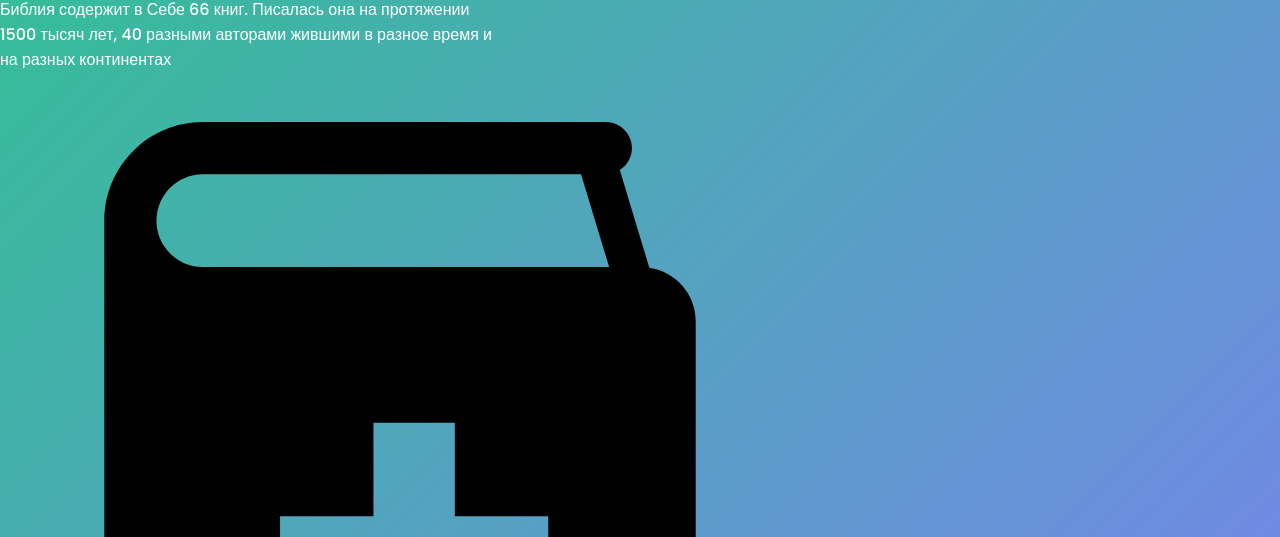
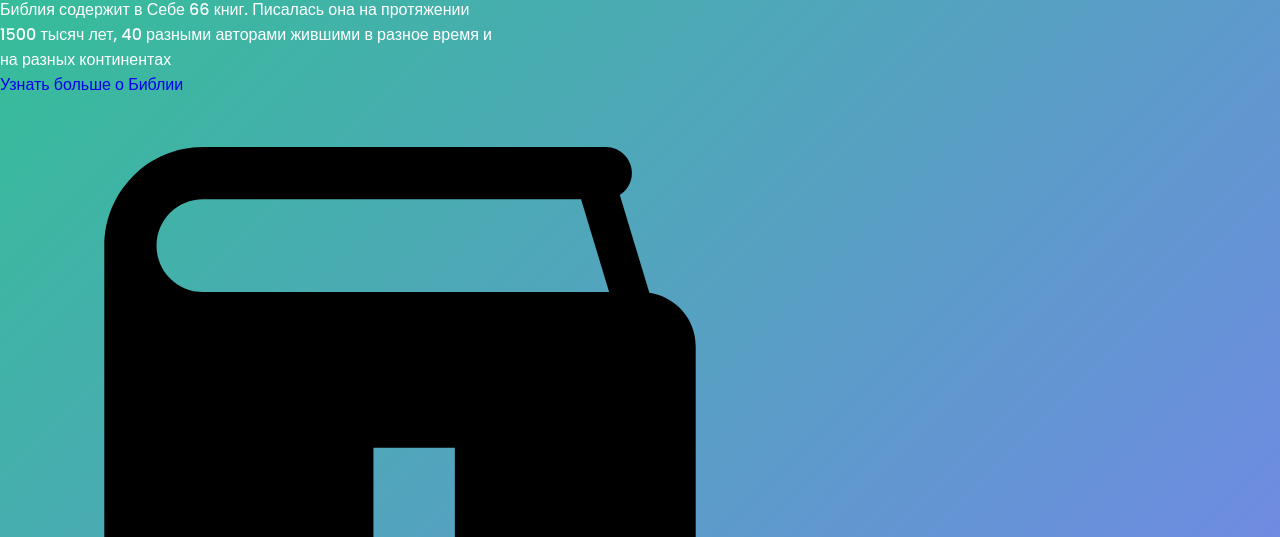
Before and after one commit to KaioSSSan/Page, a plain HTML site: page FavoriteBook.html in a window 1280 px wide. Shown: the part 263-800 px from the top of the page. Drawn offline with Linux system fonts and the light colour scheme.

Commit message:
Update FavoriteBook.html

```diff
--- a/FavoriteBook.html
+++ b/FavoriteBook.html
@@ -23,6 +23,7 @@
         <div class="info">
             <h1>Библия - любимая книга</h1>
             <p>Библия содержит в Себе 66 книг. Писалась она на протяжении 1500 тысяч лет, 40 разными авторами жившими в разное время и на разных континентах</p>
+            <a href="https://ru.wikipedia.org/wiki/%D0%91%D0%B8%D0%B1%D0%BB%D0%B8%D1%8F"> Узнать больше о Библии</a>
         </div>
     </div>
                 <img src="/imgA/bible.svg" alt="";>
```
